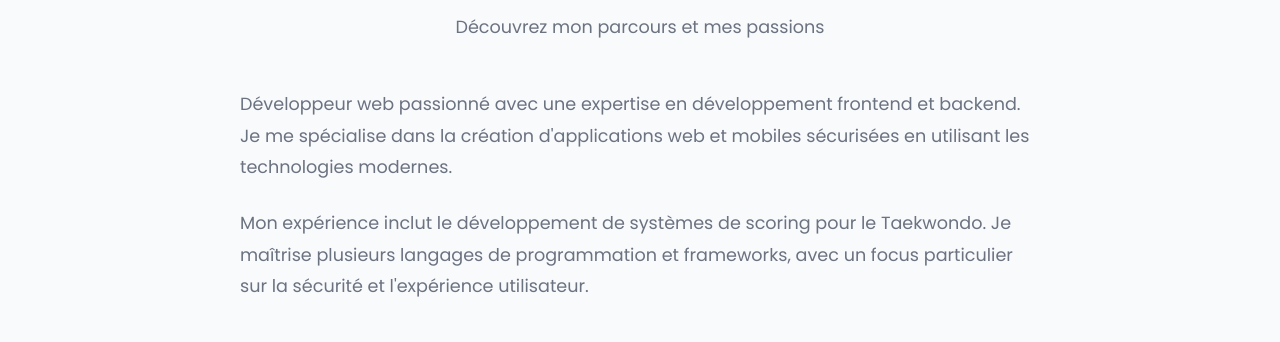
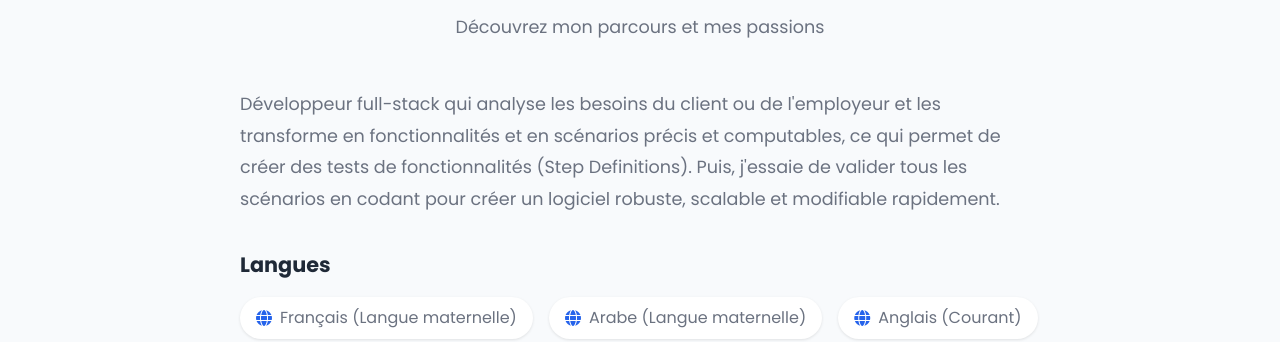
Before and after one commit to ABouziriDWWM/portfolio, a plain HTML site: page index.html in a window 1280 px wide. Shown: the part 1587-1929 px from the top of the page. Drawn offline with Linux system fonts and the light colour scheme.

Commit message:
Revise about section for full-stack developer description
Updated the about section to reflect a full-stack developer's role and experience.

```diff
--- a/index.html
+++ b/index.html
@@ -87,14 +87,7 @@
             <div class="about-content">
                 <div class="about-text">
                     <p>
-                        Développeur web passionné avec une expertise en développement frontend et backend.
-                        Je me spécialise dans la création d'applications web et mobiles sécurisées en utilisant
-                        les technologies modernes.
-                    </p>
-                    <p>
-                        Mon expérience inclut le développement de systèmes de scoring pour le Taekwondo. Je maîtrise
-                        plusieurs langages de programmation
-                        et frameworks, avec un focus particulier sur la sécurité et l'expérience utilisateur.
+                        Développeur full-stack qui analyse les besoins du client ou de l'employeur et les transforme en fonctionnalités et en scénarios précis et computables, ce qui permet de créer des tests de fonctionnalités (Step Definitions). Puis, j'essaie de valider tous les scénarios en codant pour créer un logiciel robuste, scalable et modifiable rapidement.
                     </p>
                     <div class="languages">
                         <h3>Langues</h3>
```
